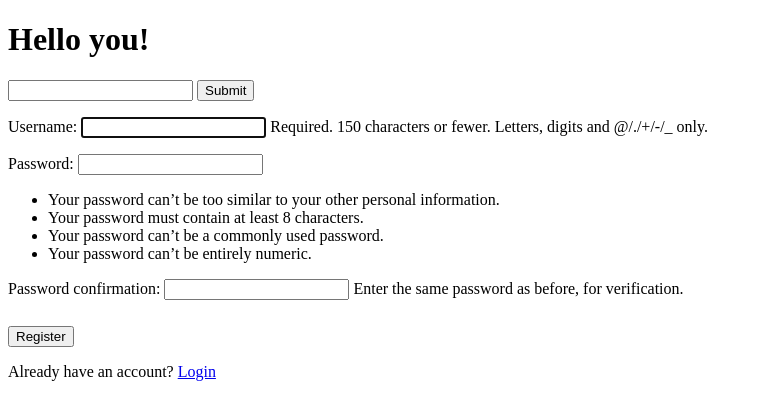
After one commit to Gracjan-Zajac/django, a Django app: page /register/ in a window 1280 px wide. The commit adds this page. Shown: the top 420 px of the page, without its empty margins (0-759 px from the left). Run offline with Django 3.2, Linux system fonts and the light colour scheme.

Commit message:
Register using UserCreationForm

```diff
--- a/accounts/views.py
+++ b/accounts/views.py
@@ -1,5 +1,6 @@
 from django.shortcuts import render, redirect
 from django.contrib.auth import authenticate, login, logout
+from django.contrib.auth.forms import UserCreationForm
 
 # Create your views here.
 def login_view(request):
@@ -11,7 +12,7 @@ def login_view(request):
             context = {"error": "Invalid username or password!"}
             return render(request, "accounts/login.html", context=context)
         login(request, user)
-        return redirect("/admin")
+        return redirect("/")
     return render(request, "accounts/login.html", {})
 
 
@@ -23,4 +24,9 @@ def logout_view(request):
 
 
 def register_view(request):
-    return render(request, "accounts/login.html", {})
+    form = UserCreationForm(request.POST or None)
+    if form.is_valid():
+        user_obj = form.save()
+        return redirect("/login/")
+    context = {"form": form}
+    return render(request, "accounts/register.html", context)
--- a/templates/accounts/login.html
+++ b/templates/accounts/login.html
@@ -16,6 +16,7 @@
             </div>
             <button style="margin-top:10px;" type="submit">Login</button>
         </form>
+        <p>Need an account? <a href="/register/">Register</a></p>
     </div>
 {% else %}
 <p>You're already logged in. Do you want to <a href="/logout/">logout?</a></p>
--- /dev/null
+++ b/templates/accounts/register.html
@@ -0,0 +1,16 @@
+{% extends "base.html" %}
+
+{% block content %}
+{% if not request.user.is_authenticated %}
+    <div>
+        <form method="POST">
+            {% csrf_token %}
+            {{ form.as_p }}
+            <button style="margin-top:10px;" type="submit">Register</button>
+        </form>
+        <p>Already have an account? <a href="/login/">Login</a></p>
+    </div>
+{% else %}
+<p>You're already registered. Do you want to <a href="/logout/">logout?</a></p>
+{% endif %}
+{% endblock content %}
--- a/trydjango/urls.py
+++ b/trydjango/urls.py
@@ -23,7 +23,11 @@ from articles.views import (
     article_create_view,
     article_detail_view,
 )
-from accounts.views import login_view, logout_view
+from accounts.views import (
+    login_view,
+    logout_view,
+    register_view,
+)
 
 urlpatterns = [
     path("", home_view),
@@ -33,4 +37,5 @@ urlpatterns = [
     path("articles/<int:id>/", article_detail_view),
     path("login/", login_view),
     path("logout/", logout_view),
+    path("register/", register_view),
 ]
```
